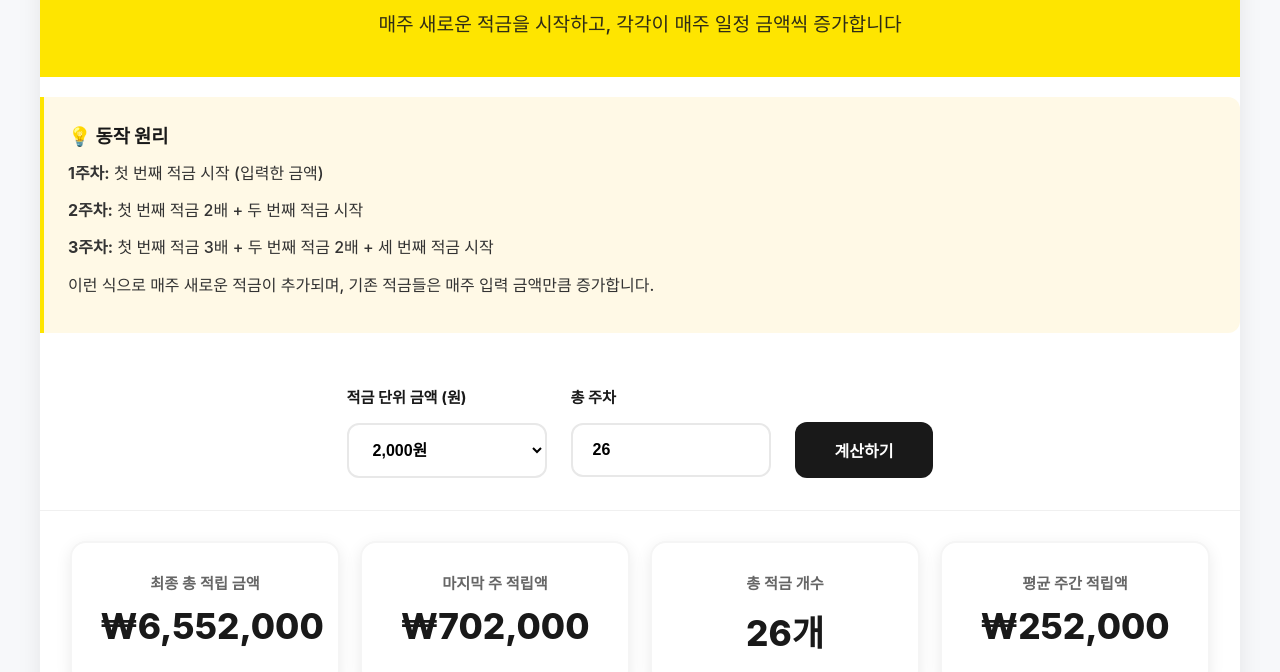
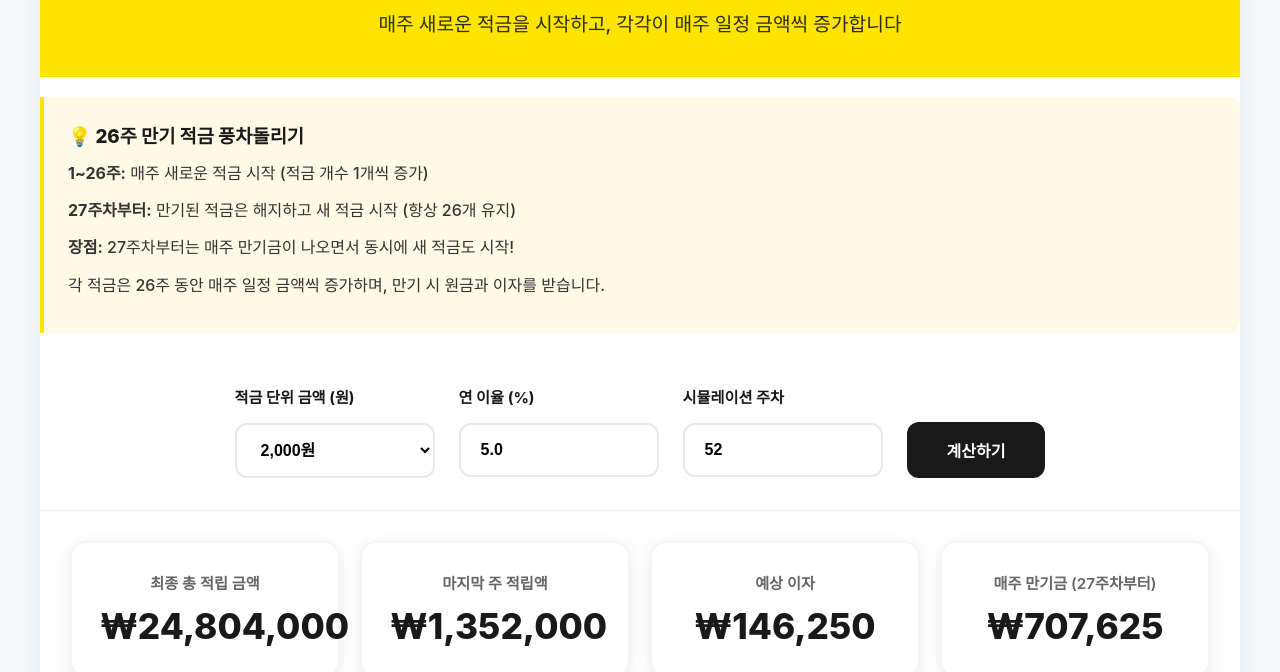
Before and after one commit to hye-ung97/kollus-upload-api, a website: page kakao.html in a window 1280 px wide. Shown: the part 128-800 px from the top of the page. Drawn offline with Linux system fonts and the light colour scheme.

Commit message:
feat: 적금 이율 계산 포함

```diff
--- a/kakao.html
+++ b/kakao.html
@@ -275,11 +275,11 @@
     </div>
 
     <div class="explanation">
-            <h3>💡 동작 원리</h3>
-            <p><strong>1주차:</strong> 첫 번째 적금 시작 (입력한 금액)</p>
-            <p><strong>2주차:</strong> 첫 번째 적금 2배 + 두 번째 적금 시작</p>
-            <p><strong>3주차:</strong> 첫 번째 적금 3배 + 두 번째 적금 2배 + 세 번째 적금 시작</p>
-            <p>이런 식으로 매주 새로운 적금이 추가되며, 기존 적금들은 매주 입력 금액만큼 증가합니다.</p>
+        <h3>💡 26주 만기 적금 풍차돌리기</h3>
+        <p><strong>1~26주:</strong> 매주 새로운 적금 시작 (적금 개수 1개씩 증가)</p>
+        <p><strong>27주차부터:</strong> 만기된 적금은 해지하고 새 적금 시작 (항상 26개 유지)</p>
+        <p><strong>장점:</strong> 27주차부터는 매주 만기금이 나오면서 동시에 새 적금도 시작!</p>
+        <p>각 적금은 26주 동안 매주 일정 금액씩 증가하며, 만기 시 원금과 이자를 받습니다.</p>
     </div>
 
     <div class="controls">
@@ -294,8 +294,12 @@
             </select>
         </div>
         <div class="input-group">
-                <label for="totalWeeks">총 주차</label>
-                <input type="number" id="totalWeeks" value="26" min="1" max="52">
+            <label for="interestRate">연 이율 (%)</label>
+            <input type="number" id="interestRate" value="5.0" min="0" max="10" step="0.1">
+        </div>
+        <div class="input-group">
+            <label for="totalWeeks">시뮬레이션 주차</label>
+            <input type="number" id="totalWeeks" value="52" min="26" max="104">
         </div>
         <button class="calculate-btn" onclick="calculateSavings()">계산하기</button>
     </div>
@@ -311,19 +315,19 @@
                 <div class="value" id="lastWeekAmount">₩0</div>
             </div>
             <div class="summary-card">
-                    <h3>총 적금 개수</h3>
-                    <div class="value" id="totalSavingsCount">0개</div>
+                <h3>예상 이자</h3>
+                <div class="value" id="totalInterest">₩0</div>
             </div>
             <div class="summary-card">
-                    <h3>평균 주간 적립액</h3>
-                    <div class="value" id="averageWeekly">₩0</div>
+                <h3>매주 만기금 (27주차부터)</h3>
+                <div class="value" id="weeklyMaturity">₩0</div>
             </div>
         </div>
 
         <div class="table-container">
             <div class="table-header">
-                    <h2>📅 주차별 적립 현황</h2>
-                    <p>각 주차별 적금 개수, 주간 적립액, 누적 총액을 확인하세요</p>
+                <h2>📅 주차별 현금흐름 현황</h2>
+                <p>매주 납입액, 만기 수령액, 순 현금흐름을 확인하세요</p>
             </div>
             <div class="detail-table">
                 <table class="table">
@@ -332,7 +336,8 @@
                         <th>주차</th>
                         <th>적금 개수</th>
                         <th>주간 적립액</th>
-                                <th>누적 총액</th>
+                        <th>만기금 수령</th>
+                        <th>순 현금흐름</th>
                     </tr>
                     </thead>
                     <tbody id="tableBody">
@@ -350,52 +355,100 @@
 
     function calculateSavings() {
         const weeklyIncrease = parseInt(document.getElementById('weeklyIncrease').value) || 0;
-            const startAmount = weeklyIncrease; // 시작 금액과 증가 금액 동일
-            const totalWeeks = parseInt(document.getElementById('totalWeeks').value) || 1;
+        const startAmount = weeklyIncrease;
+        const totalWeeks = parseInt(document.getElementById('totalWeeks').value) || 26;
+        const annualInterestRate = parseFloat(document.getElementById('interestRate').value) / 100 || 0;
+        const maturityWeeks = 26; // 적금 만기 주차
 
         let tableHTML = '';
-            let grandTotal = 0;
-            let weeklyTotals = [];
+        let totalPrincipal = 0; // 총 원금 (계속 누적)
+        let totalInterest = 0; // 총 이자 (계속 누적)
+        let weeklyMaturityAmount = 0; // 27주차부터의 매주 만기금
 
         for (let week = 1; week <= totalWeeks; week++) {
-                let weeklyAmount = 0;
-                let activeSavingsCount = week; // 현재 주차까지 시작된 적금 개수
+            let activeSavingsCount = Math.min(week, maturityWeeks); // 최대 26개
+            let weeklyDeposit = 0; // 이번 주 납입액
+            let maturityReceived = 0; // 이번 주 만기 수령액
+            let netCashFlow = 0; // 순 현금흐름
 
-                // 각 적금별 계산
-                for (let savingIndex = 1; savingIndex <= week; savingIndex++) {
-                    // 각 적금이 시작된 주차부터 현재 주차까지의 기간
-                    const weeksActive = week - savingIndex + 1;
-                    // 해당 적금의 현재 주차 금액
-                    const savingAmount = startAmount + (weeklyIncrease * (weeksActive - 1));
-                    weeklyAmount += savingAmount;
+            // 현재 진행 중인 각 적금의 납입액 계산
+            for (let i = 1; i <= activeSavingsCount; i++) {
+                let savingAge;
+
+                if (week <= maturityWeeks) {
+                    // 1~26주차: 적금 나이는 시작된 주차부터 계산
+                    savingAge = week - i + 1;
+                } else {
+                    // 27주차부터: 모든 적금은 각각 다른 나이를 가짐 (1~26주차)
+                    savingAge = ((week - i) % maturityWeeks) + 1;
                 }
 
-                grandTotal += weeklyAmount;
-                weeklyTotals.push(weeklyAmount);
+                if (savingAge > 0) {
+                    const depositAmount = startAmount + (weeklyIncrease * (savingAge - 1));
+                    weeklyDeposit += depositAmount;
+                }
+            }
+
+            totalPrincipal += weeklyDeposit;
+
+            // 만기금 계산 (27주차부터)
+            if (week > maturityWeeks) {
+                // 만기되는 적금의 총액 및 이자 계산
+                let maturityPrincipal = 0;
+                let maturityInterest = 0;
+
+                // 26주간의 각 납입금과 그에 대한 이자를 개별 계산
+                for (let savingWeek = 1; savingWeek <= maturityWeeks; savingWeek++) {
+                    const depositAmount = startAmount + (weeklyIncrease * (savingWeek - 1));
+                    maturityPrincipal += depositAmount;
+
+                    // 각 납입금이 운용된 기간 (주 단위)
+                    const operatingWeeks = maturityWeeks - savingWeek;
+                    // 연 단위로 변환
+                    const operatingYears = operatingWeeks / 52;
+                    // 각 납입금에 대한 개별 이자 계산 (단리)
+                    const individualInterest = depositAmount * annualInterestRate * operatingYears;
+                    maturityInterest += individualInterest;
+                }
+
+                maturityReceived = maturityPrincipal + maturityInterest;
+                totalInterest += maturityInterest;
+
+                if (weeklyMaturityAmount === 0) {
+                    weeklyMaturityAmount = maturityReceived; // 첫 만기금을 저장
+                }
+            }
+
+            netCashFlow = maturityReceived - weeklyDeposit;
+
+            const maturityText = maturityReceived > 0 ? `₩${formatNumber(Math.round(maturityReceived))}` : '-';
+            const cashFlowClass = netCashFlow >= 0 ? 'total' : 'amount';
+            const cashFlowText = netCashFlow !== 0 ? `₩${formatNumber(Math.round(Math.abs(netCashFlow)))}` : '-';
+            const cashFlowPrefix = netCashFlow > 0 ? '+' : netCashFlow < 0 ? '-' : '';
 
             tableHTML += `
                     <tr>
                         <td class="week-cell">${week}주차</td>
                         <td class="savings-count">${activeSavingsCount}개</td>
-                        <td class="amount">₩${formatNumber(weeklyAmount)}</td>
-                        <td class="total">₩${formatNumber(grandTotal)}</td>
+                        <td class="amount">₩${formatNumber(weeklyDeposit)}</td>
+                        <td class="total">${maturityText}</td>
+                        <td class="${cashFlowClass}">${cashFlowPrefix}${cashFlowText}</td>
                     </tr>
                 `;
         }
 
-            const averageWeekly = Math.round(weeklyTotals.reduce((a, b) => a + b, 0) / totalWeeks);
-            const lastWeekAmount = weeklyTotals[weeklyTotals.length - 1] || 0;
+        const lastWeekDeposit = Math.min(totalWeeks, maturityWeeks) * (startAmount + (weeklyIncrease * (maturityWeeks - 1)));
 
         // 결과 업데이트
-            document.getElementById('totalAmount').textContent = `₩${formatNumber(grandTotal)}`;
-            document.getElementById('lastWeekAmount').textContent = `₩${formatNumber(lastWeekAmount)}`;
-            document.getElementById('totalSavingsCount').textContent = `${totalWeeks}개`;
-            document.getElementById('averageWeekly').textContent = `₩${formatNumber(averageWeekly)}`;
+        document.getElementById('totalAmount').textContent = `₩${formatNumber(totalPrincipal)}`;
+        document.getElementById('lastWeekAmount').textContent = `₩${formatNumber(lastWeekDeposit)}`;
+        document.getElementById('totalInterest').textContent = `₩${formatNumber(Math.round(totalInterest))}`;
+        document.getElementById('weeklyMaturity').textContent = `₩${formatNumber(Math.round(weeklyMaturityAmount))}`;
         document.getElementById('tableBody').innerHTML = tableHTML;
     }
 
     // 입력값 변경 시 자동 계산
-        ['weeklyIncrease', 'totalWeeks'].forEach(id => {
+    ['weeklyIncrease', 'interestRate', 'totalWeeks'].forEach(id => {
         document.getElementById(id).addEventListener('input', calculateSavings);
     });
 
```
Lines whose indentation alone changed are shown as unchanged.
